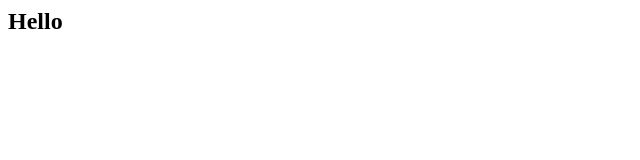
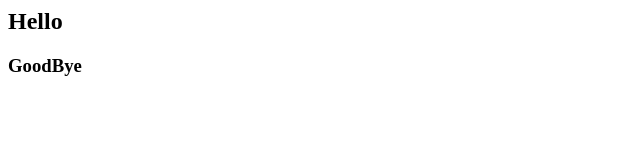
Before and after one commit to maxvell3011/my_site, a plain HTML site: page index.html in a window 1280 px wide. Shown: the whole page, without its empty margins (0-640 px from the left). Drawn offline with Linux system fonts and the light colour scheme.

Commit message:
Initial commit

```diff
--- a/index.html
+++ b/index.html
@@ -1 +1,2 @@
 <h2>Hello</h2>
+<h3>GoodBye</h3>
```
